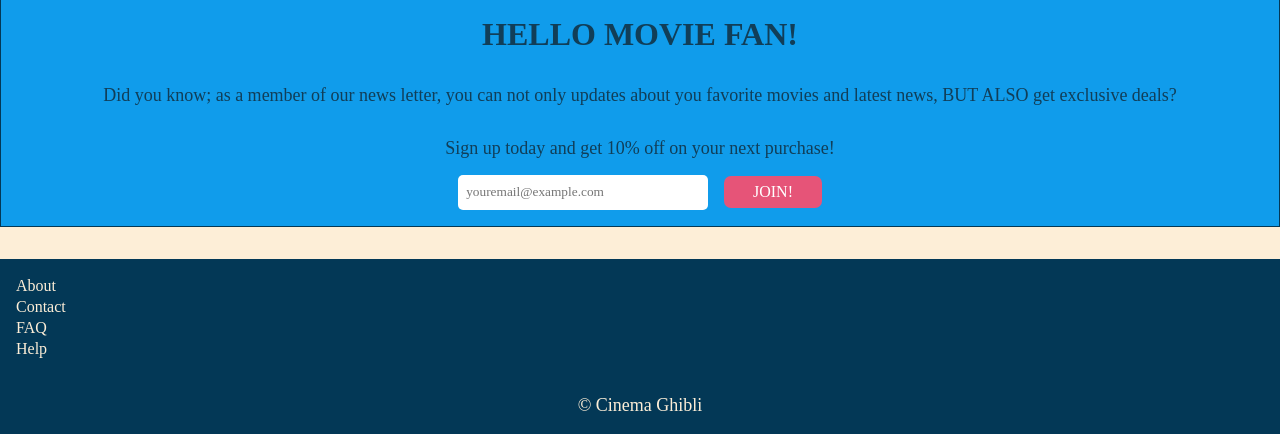
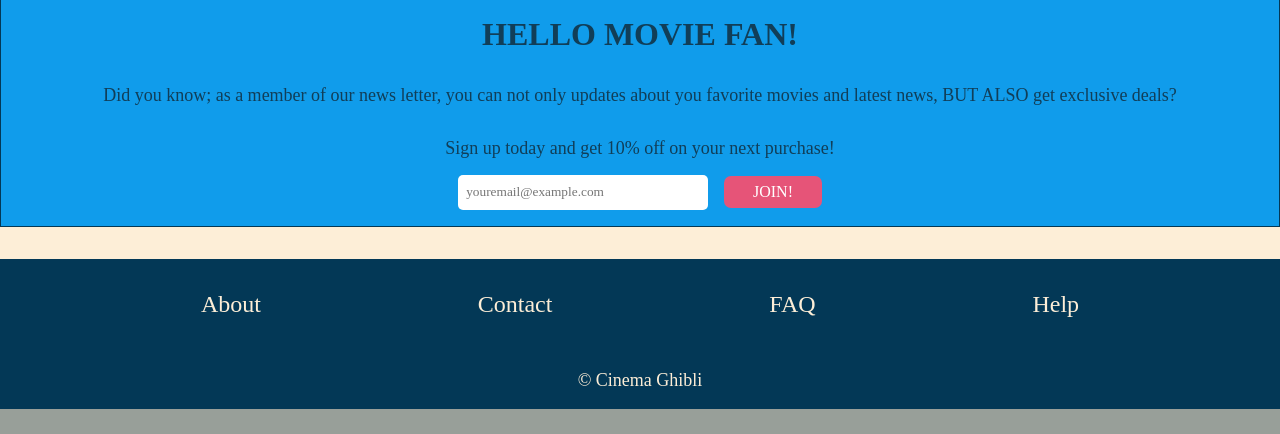
Before and after one commit to johnahlenhed/Cinema-Ghibli, a PHP site: page / in a window 1280 px wide. Shown: the part 2762-3196 px from the top of the page. After the commit the page ends 3171 px from the top, so only its background shows below. Run offline with PHP 8.4, Linux system fonts and the light colour scheme.

Commit message:
added a media query for the footer

```diff
--- a/assets/styles.css
+++ b/assets/styles.css
@@ -685,6 +685,17 @@ footer ul li a {
   text-decoration: none;
   font-size: 1rem;
 }
+@media screen and (min-width: 768px){
+  footer ul, footer li{
+    display: inline-flex;
+    flex-direction: row;
+    justify-content: space-evenly;
+  }
+  footer ul li a {
+    font-size: 1.5rem;
+    margin: 1rem 0;
+  }
+}
 
 @media screen and (min-width: 768px) {
   .hero {
```
